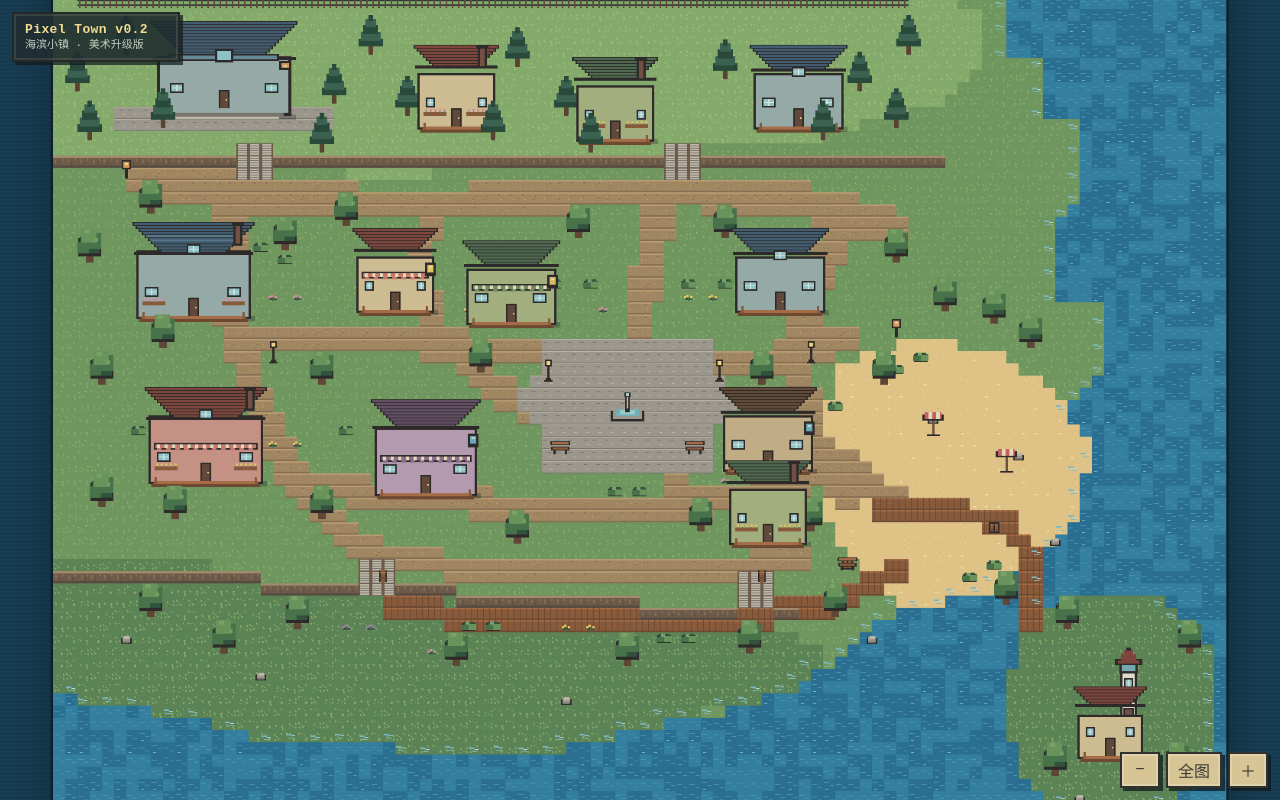
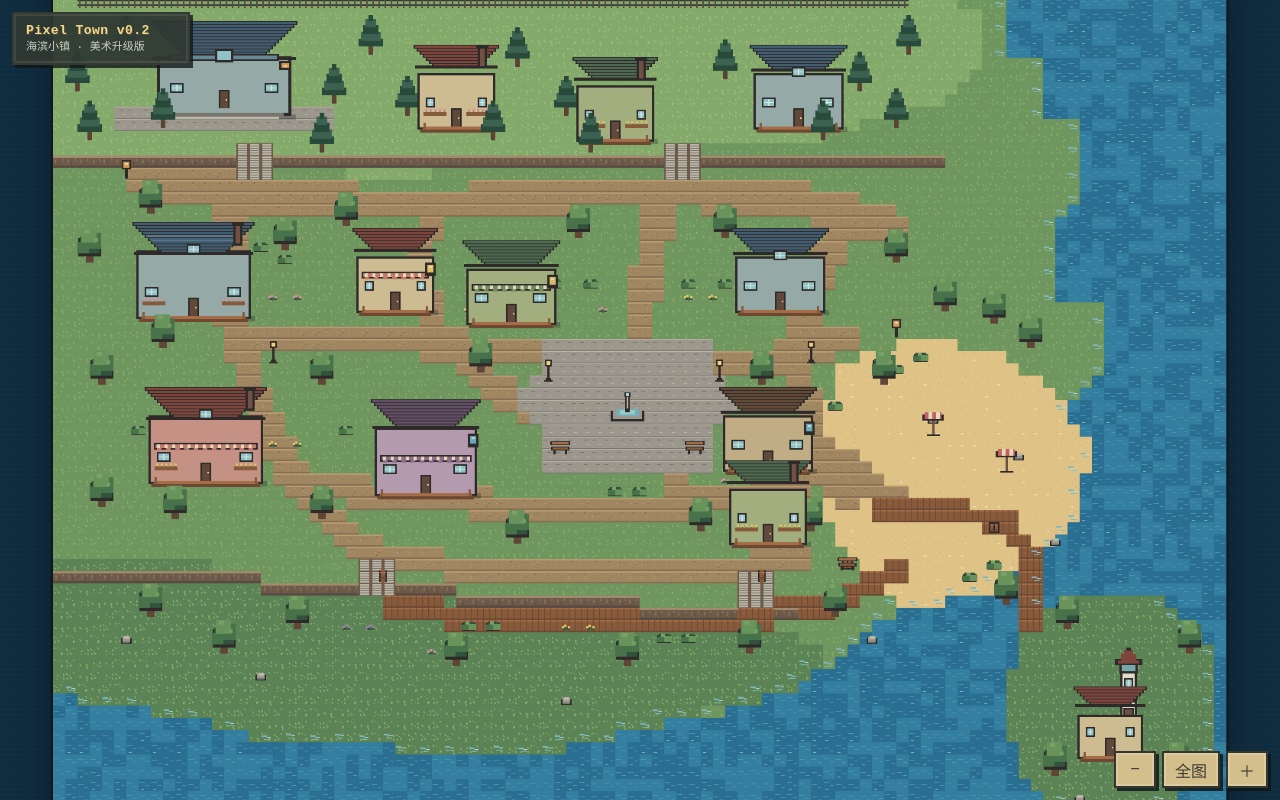
Before and after one commit to junanhuang583-droid/town, a website built with Vite: page index.html in a window 1280 px wide. Built offline with nearby package versions, Linux system fonts and the light colour scheme.

Commit message:
Polish Pixel Town v0.2 presentation

```diff
--- a/src/style.css
+++ b/src/style.css
@@ -10,13 +10,14 @@ html, body, #app {
 }
 
 html {
-  background: #173b51;
+  background: #102d40;
 }
 
 body {
   background:
-    linear-gradient(180deg, #183e56 0%, #102e43 100%);
-  color: #f5f0dc;
+    radial-gradient(circle at 50% 35%, rgba(72, 132, 155, .22), transparent 42%),
+    linear-gradient(180deg, #173d54 0%, #0e293a 100%);
+  color: #f4ead0;
   overscroll-behavior: none;
   touch-action: none;
   user-select: none;
@@ -42,17 +43,17 @@ button {
   position: absolute;
   inset: 0;
   overflow: hidden;
+  cursor: grab;
   touch-action: none;
-  cursor: grab;
   background:
     repeating-linear-gradient(
       0deg,
-      rgba(255,255,255,.018) 0,
-      rgba(255,255,255,.018) 1px,
+      rgba(255,255,255,.012) 0,
+      rgba(255,255,255,.012) 1px,
       transparent 1px,
-      transparent 4px
+      transparent 5px
     ),
-    #173b51;
+    #102d40;
 }
 
 .pixel-viewport.dragging {
@@ -70,8 +71,8 @@ button {
   image-rendering: crisp-edges;
   will-change: transform;
   box-shadow:
-    0 0 0 3px rgba(12, 28, 37, .78),
-    0 20px 55px rgba(0, 12, 19, .4);
+    0 0 0 3px rgba(17, 25, 29, .88),
+    0 18px 46px rgba(0, 10, 16, .42);
 }
 
 .pixel-hud {
@@ -80,29 +81,30 @@ button {
   left: max(12px, env(safe-area-inset-left));
   z-index: 10;
   display: grid;
-  gap: 3px;
-  min-width: 168px;
-  padding: 9px 11px 8px;
-  border: 2px solid rgba(36, 38, 37, .78);
-  background: rgba(32, 46, 48, .9);
+  gap: 4px;
+  min-width: 178px;
+  padding: 10px 12px 9px;
+  border: 2px solid #353934;
+  background: rgba(47, 57, 52, .94);
   box-shadow:
-    3px 3px 0 rgba(18, 27, 30, .72),
-    inset 0 0 0 2px rgba(224, 213, 170, .12);
+    3px 3px 0 rgba(15, 22, 24, .78),
+    inset 0 0 0 2px rgba(231, 217, 177, .1);
   pointer-events: none;
 }
 
 .pixel-hud b {
   font-size: 13px;
   line-height: 1;
-  letter-spacing: .4px;
-  color: #f1dc91;
+  letter-spacing: .45px;
+  color: #f0d88d;
+  text-shadow: 1px 1px 0 #594d37;
 }
 
 .pixel-hud span {
   font-size: 11px;
-  line-height: 1.15;
-  color: #d7e0cf;
-  opacity: .9;
+  line-height: 1.2;
+  color: #d6dfcc;
+  opacity: .92;
 }
 
 .pixel-controls {
@@ -115,23 +117,27 @@ button {
 }
 
 .pixel-controls button {
-  min-width: 40px;
-  height: 36px;
-  padding: 0 10px;
-  border: 2px solid rgba(32, 35, 34, .9);
+  min-width: 42px;
+  height: 37px;
+  padding: 0 11px;
+  border: 2px solid #36362f;
   border-radius: 0;
-  background: #d7c596;
-  color: #3a3932;
+  background: #d3bf8c;
+  color: #3e3a30;
   box-shadow:
-    3px 3px 0 rgba(16, 25, 29, .72),
-    inset 0 0 0 2px rgba(255,255,255,.22);
+    3px 3px 0 rgba(13, 21, 24, .8),
+    inset 0 0 0 2px rgba(255,255,255,.18);
+}
+
+.pixel-controls button:hover {
+  background: #e0cb98;
 }
 
 .pixel-controls button:active {
   transform: translate(2px, 2px);
   box-shadow:
-    1px 1px 0 rgba(16, 25, 29, .72),
-    inset 0 0 0 2px rgba(255,255,255,.16);
+    1px 1px 0 rgba(13, 21, 24, .8),
+    inset 0 0 0 2px rgba(255,255,255,.12);
 }
 
 @media (max-width: 700px) {
```
